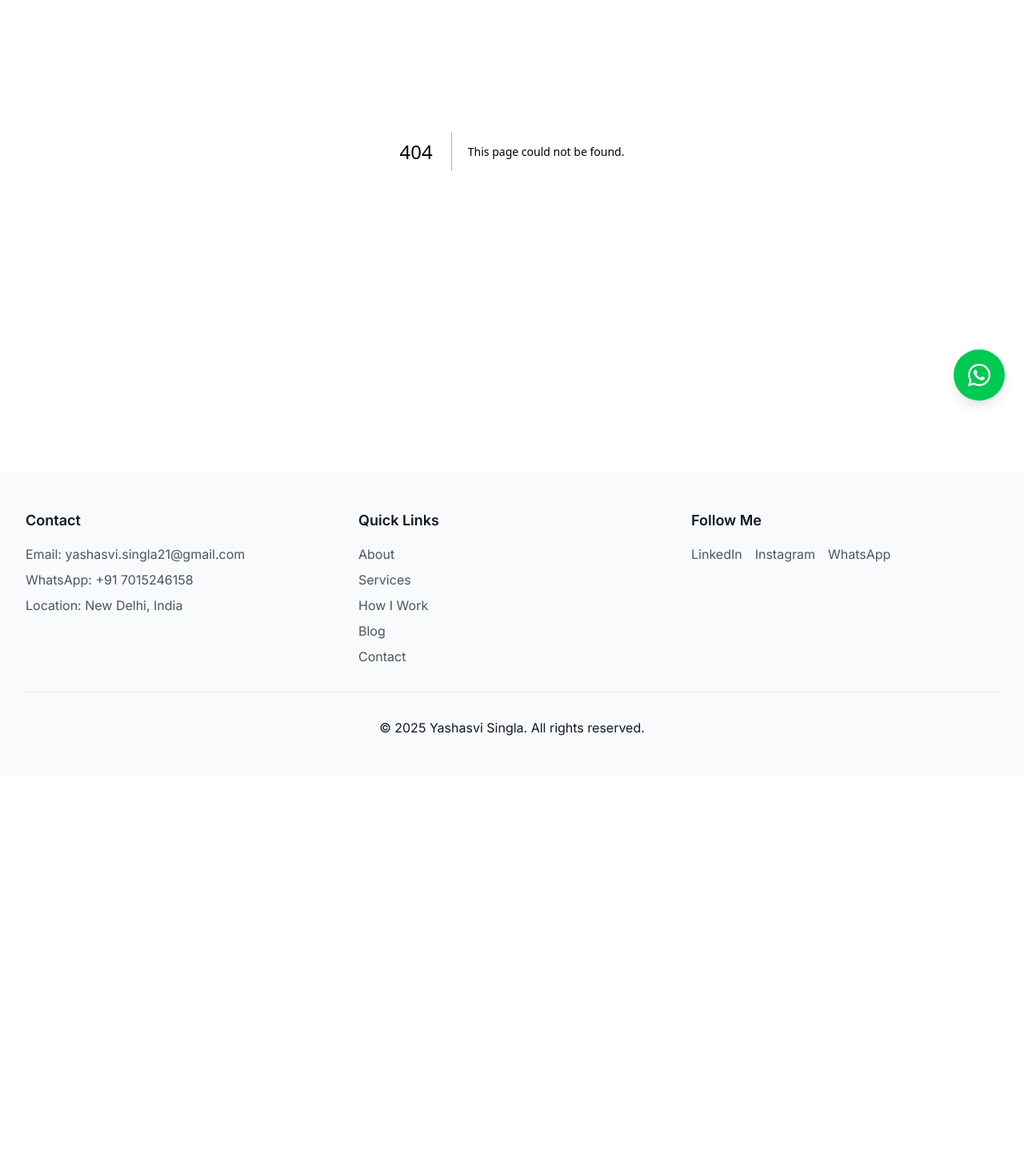
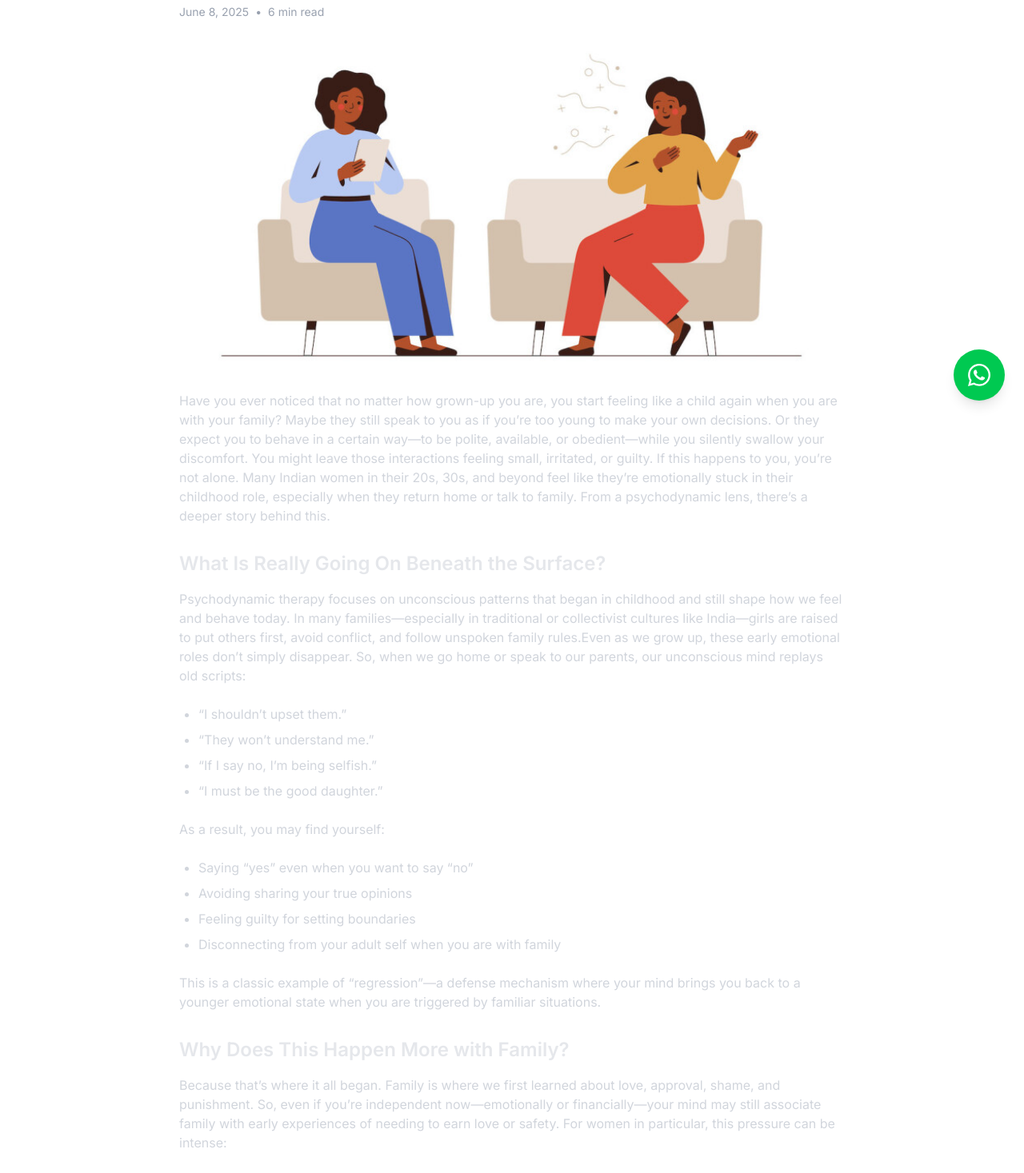
Before and after one commit to mepiyush2000/yashaweb, a Next.js app: page /blog/feeling-like-a-child in a window 1280 px wide. Before the commit this address had no page. Shown: the part 275-1742 px from the top of the page at 80% size. Before the commit the page ends 1245 px from the top, so only its background shows below. Built offline with nearby package versions, Linux system fonts and the light colour scheme.

Commit message:
Add new blog

```diff
--- /dev/null
+++ b/src/app/blog/feeling-like-a-child/page.tsx
@@ -0,0 +1,148 @@
+import Image from 'next/image';
+
+export default function FeelingLikeAChildBlog() {
+  return (
+    <div className="max-w-4xl mx-auto px-4 sm:px-6 lg:px-8 py-20">
+      <article className="prose prose-lg max-w-none">
+        <h1 className="text-4xl font-bold text-gray-200 mb-4">
+          Feeling Like a ‘Child’ in Your Family as an Adult Woman? A
+Psychodynamic Look at a Common Struggle
+        </h1>
+
+        <div className="flex items-center text-sm text-gray-400 mb-8">
+          <span>June 8, 2025</span>
+          <span className="mx-2">•</span>
+          <span>6 min read</span>
+        </div>
+
+        <div className="relative h-[400px] mb-8 rounded-lg overflow-hidden">
+          <Image
+            src="/blog_image.jpg"
+            alt="Blog post image"
+            fill
+            className="object-cover"
+          />
+        </div>
+
+        <div className="text-gray-300 space-y-6">
+          <p>
+            Have you ever noticed that no matter how grown-up you are, you start feeling like a child again when you are with your family?
+Maybe they still speak to you as if you’re too young to make your own decisions. Or they expect you to behave in a certain way—to be polite,
+available, or obedient—while you silently swallow your discomfort. You might leave those interactions feeling small, irritated, or guilty.
+If this happens to you, you’re not alone. Many Indian women in their 20s, 30s, and beyond feel like they’re emotionally stuck in their
+childhood role, especially when they return home or talk to family. From a psychodynamic lens, there’s a deeper story behind this.
+            </p>
+
+          <h2 className="text-2xl font-semibold text-gray-200 mt-8 mb-4">What Is Really Going On Beneath the Surface?</h2>
+          <p>
+            Psychodynamic therapy focuses on unconscious patterns that began in childhood and still shape how we feel and behave today.
+In many families—especially in traditional or collectivist cultures like India—girls are raised to put others first, avoid conflict, and follow
+unspoken family rules.Even as we grow up, these early emotional roles don’t simply disappear. So, when we go home or speak to our parents, our unconscious
+mind replays old scripts:</p>
+
+          <ul className="list-disc pl-6 space-y-2">
+
+            <li>“I shouldn’t upset them.”</li>
+            <li>“They won’t understand me.”</li>
+            <li>“If I say no, I’m being selfish.”</li>
+            <li>“I must be the good daughter.”</li>
+          </ul>
+
+          <p>
+            As a result, you may find yourself:
+          </p>
+
+          <ul className="list-disc pl-6 space-y-2">
+            <li>Saying “yes” even when you want to say “no”</li>
+            <li>Avoiding sharing your true opinions</li>
+            <li>Feeling guilty for setting boundaries</li>
+            <li>Disconnecting from your adult self when you are with family</li>
+          </ul>
+
+          <p>
+            This is a classic example of “regression”—a defense mechanism where your mind brings you back to a younger emotional state when
+you are triggered by familiar situations.
+          </p>
+
+          <h2 className="text-2xl font-semibold text-gray-200 mt-8 mb-4">Why Does This Happen More with Family?</h2>
+          <p>
+            Because that’s where it all began. Family is where we first learned about love, approval, shame, and punishment. So, even if you’re
+independent now—emotionally or financially—your mind may still associate family with early experiences of needing to earn love or
+safety.
+For women in particular, this pressure can be intense:
+            </p>
+
+          <ul className="list-disc pl-6 space-y-2">
+            <li>Maintaining cultural traditions at home</li>
+            <li>Speaking your native language with family</li>
+            <li>Celebrating cultural holidays</li>
+            <li>Sharing your culture with others</li>
+          </ul>
+
+          <h2 className="text-2xl font-semibold text-gray-200 mt-8 mb-4">The Role of Family and Community</h2>
+          <p>
+            Family and community can play a crucial role in helping individuals maintain their cultural identity while adapting to a new environment:
+          </p>
+
+          <ul className="list-disc pl-6 space-y-2">
+            <li>You are expected to be giving, even if it exhausts you</li>
+            <li>Your personal choices may be viewed as selfish or disrespectful</li>
+            <li>There is a constant reminder to “not forget your values” or “remember your roots</li>
+          </ul>
+
+          <p>
+            So even when you are physically grown, your emotional self may not feel fully “allowed” to grow in their presence.
+          </p>
+
+          <h2 className="text-2xl font-semibold text-gray-200 mt-8 mb-4">Psychodynamic Insight: The Inner Conflict</h2>
+          <p>
+            Your inner child may still be craving validation from your parents.
+At the same time, your adult self is trying to assert autonomy, make your own choices, and feel free.
+This creates an unconscious tug-of-war, which can lead to:
+          </p>
+
+          <ul className="list-disc pl-6 space-y-2">
+            <li>Emotional numbness or confusion after visiting family</li>
+            <li>Suppressed resentment</li>
+            <li>Feeling emotionally small, even though you know you are capable</li>
+            <li>Guilt for wanting space or saying “no”</li>
+          </ul>
+
+          <p>
+            The root of this isn’t immaturity—it’s emotional loyalty mixed with unresolved dynamics from childhood.
+          </p>
+
+          <h2 className="text-2xl font-semibold text-gray-200 mt-8 mb-4">What Can Help?</h2>
+          <ul className="list-disc pl-6 space-y-2">
+            <li>Bring the Unconscious to Light : Start by noticing these patterns. Ask yourself: “When I speak to my parents, do I feel like an adult or like a scared little girl?”
+Awareness breaks the cycle</li>
+            <li>Understand That Guilt Isn’t Always a Sign You Did Something Wrong : From a psychodynamic lens, guilt can sometimes reflect the fear of breaking old loyalties, not real harm.</li>
+            <li>Explore This in Therapy : Therapy can help you understand
+                    <ul>
+                      <li>Why you feel what you feel</li>
+                      <li>What your childhood emotional roles were</li>
+                      <li>How to gently rewrite those patterns in the present</li>
+                    </ul>
+            </li>
+            <li>Give Yourself Permission to Be an Adult : You don’t need to earn your worth. You can be loving and say no. You can care and choose differently.</li>
+          </ul>
+
+          <h2 className="text-2xl font-semibold text-gray-200 mt-8 mb-4">Final Thought</h2>
+          <p>
+            If you feel like you turn into a child around your family, it doesn’t mean you’re weak.It means you have deep emotional ties—and some
+of those may need healing, not hiding.
+Psychodynamic therapy doesn’t offer quick fixes. But it helps you understand yourself more deeply, reconnect with your adult voice, and step
+out of old emotional roles that no longer serve you.
+          </p>
+
+          <h2 className="text-2xl font-semibold text-gray-200 mt-8 mb-4">Want to Talk?</h2>
+          <p>
+            If this blog resonates with you, therapy can help you explore your family dynamics in a safe and respectful space.You deserve to live as the
+adult you are—free, confident, and whole.
+          </p>
+
+        </div>
+      </article>
+    </div>
+  );
+}
--- a/src/app/blog/page.tsx
+++ b/src/app/blog/page.tsx
@@ -189,5 +189,14 @@ const blogPosts = [
     readTime: "6 min read",
     image: "/blog_image.jpg",
     slug: "/blog/coping-with-grief",
+  },
+  {
+    title: "Feeling Like a ‘Child’ in Your Family",
+    excerpt:
+      "A Psychodynamic Look at a Common Struggle",
+    date: "June 8, 2025",
+    readTime: "6 min read",
+    image: "/blog_image.jpg",
+    slug: "/blog/feeling-like-a-child",
   }
 ];
```
